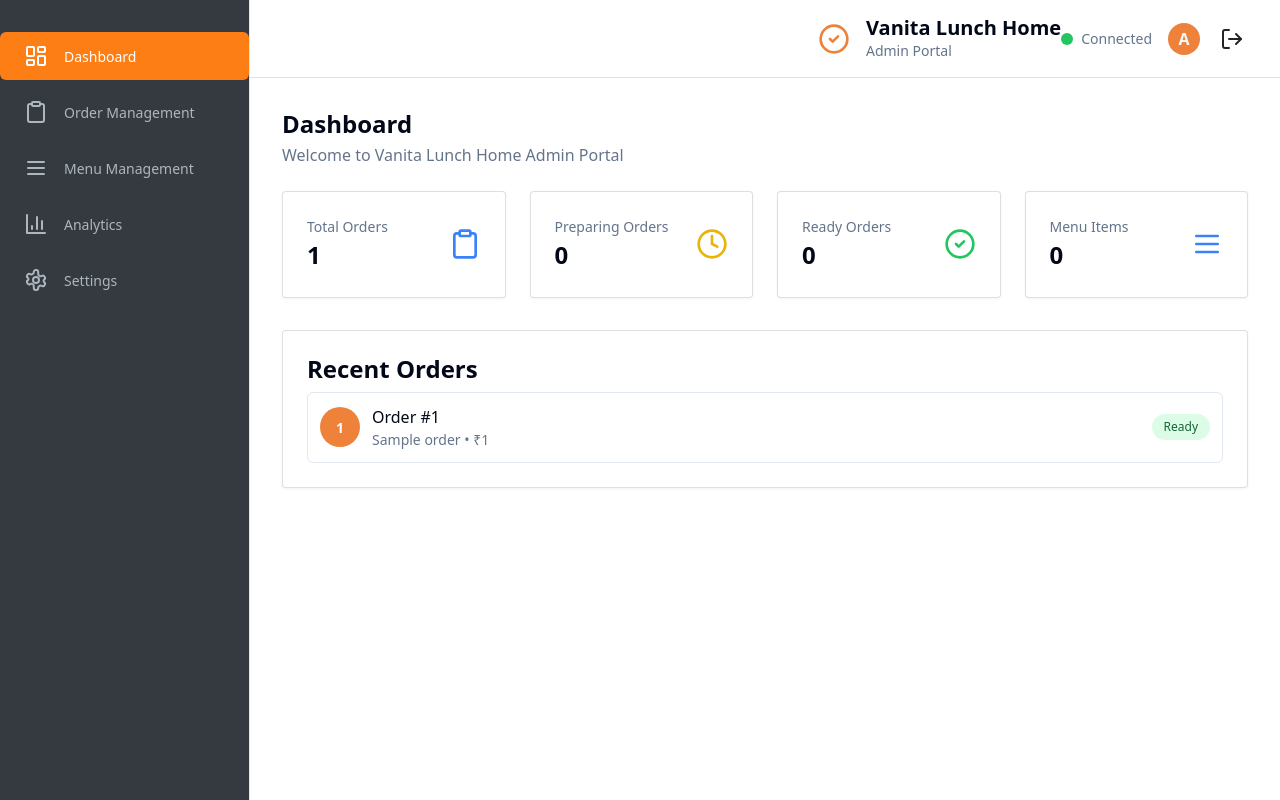
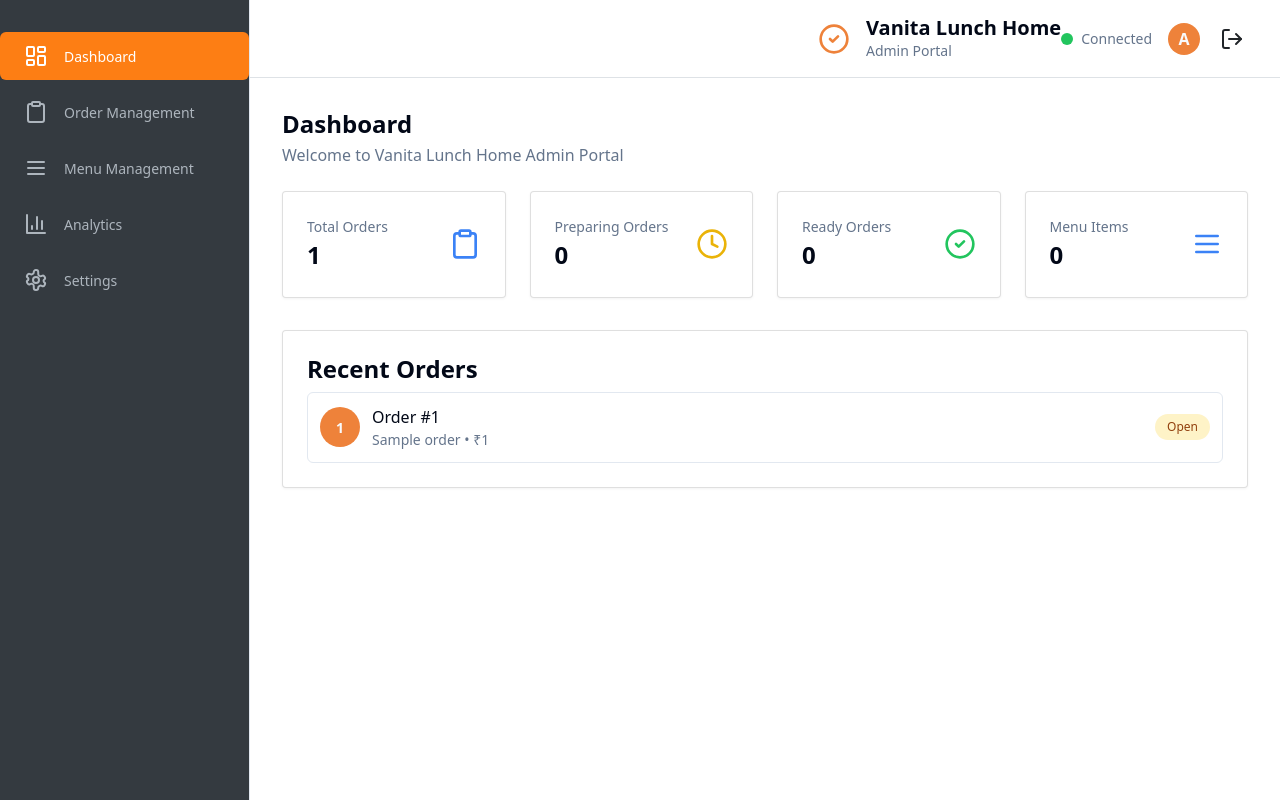
Before and after one commit to RohitSadavarti/vanita.lunch.home, a Django app: template OrderMaster/OrderMaster/templates/OrderMaster/dashboard.html in a window 1280 px wide. Run offline with Django 5.2, Linux system fonts and the light colour scheme; the template is opened without the code that fills it: most values are stand-ins (such as "Sample title", 1, 10 or a date in 2020); data that the repository does not hold is empty.

Commit message:
Update dashboard.html

```diff
--- a/OrderMaster/OrderMaster/templates/OrderMaster/dashboard.html
+++ b/OrderMaster/OrderMaster/templates/OrderMaster/dashboard.html
@@ -137,10 +137,10 @@
                                     </div>
                                 </div>
                                 <div class="order-status" style="background-color:
-                                    {% if order.status == 'preparing' %}#fef3c7; color: #92400e;
-                                    {% elif order.status == 'ready' %}#dcfce7; color: #166534;
+                                    {% if order.order_status == 'open' %}#fef3c7; color: #92400e;
+                                    {% elif order.order_status == 'ready' %}#dcfce7; color: #166534;
                                     {% else %}#e0e7ff; color: #3730a3;{% endif %}">
-                                    {{ order.status|title }}
+                                    {{ order.order_status|title }}
                                 </div>
                             </div>
                             {% empty %}
```
